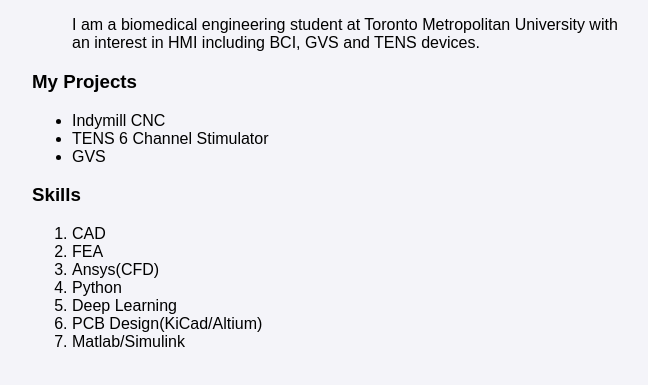
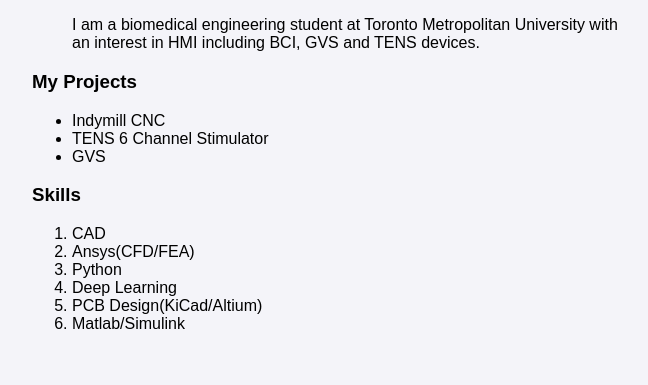
Before and after one commit to marcowu-jpg/First-Webpage, a plain HTML site: page index.html in a window 1280 px wide. Shown: the part 123-508 px from the top of the page, without its empty margins (308-956 px from the left). Drawn offline with Linux system fonts and the light colour scheme.

Commit message:
Consolidate FEA and Ansys skills into one item

```diff
--- a/index.html
+++ b/index.html
@@ -30,8 +30,7 @@
   <h3>Skills</h3>
   <ol>
     <li>CAD</li>
-    <li>FEA</li>
-    <li>Ansys(CFD)</li>
+    <li>Ansys(CFD/FEA)</li>
     <li>Python</li>
     <li>Deep Learning</li>
     <li>PCB Design(KiCad/Altium)</li>
```
